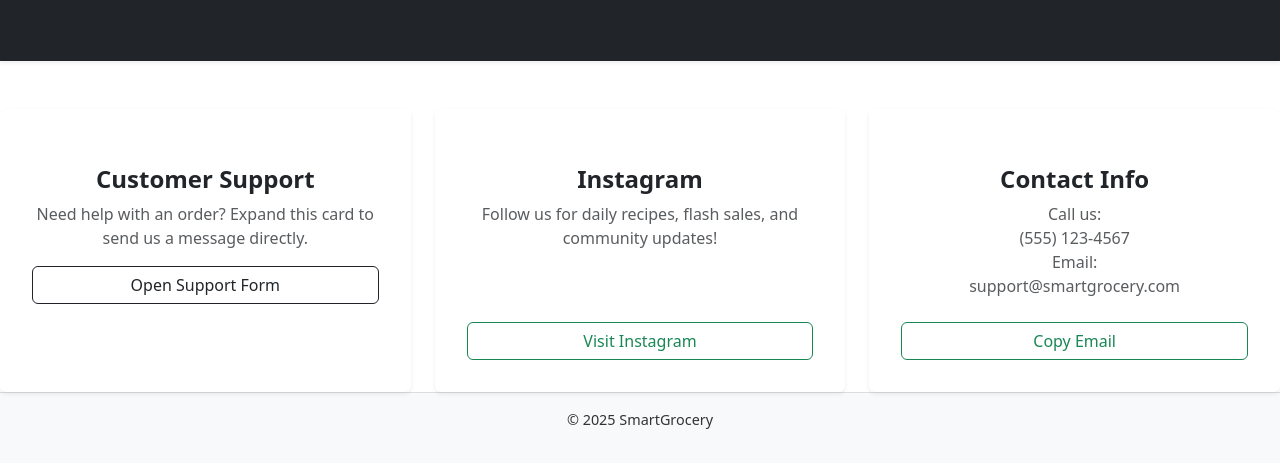
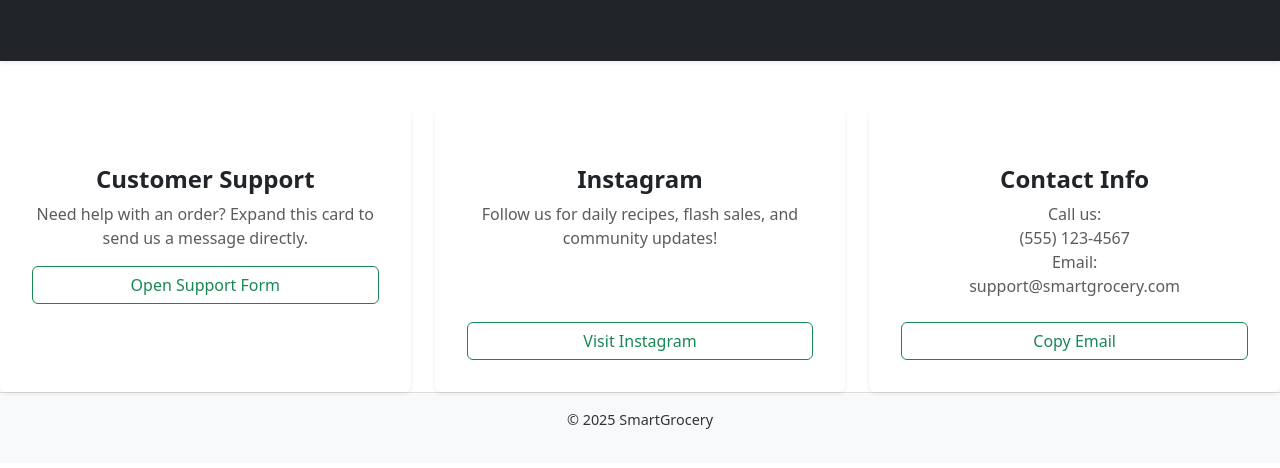
Before and after one commit to CS272-F25/p16, a plain HTML site: page contact.html in a window 1280 px wide. Shown: the part 308-776 px from the top of the page. Drawn offline with nearby package versions, Linux system fonts and the light colour scheme.

Commit message:
Last updated

```diff
--- a/contact.html
+++ b/contact.html
@@ -27,7 +27,7 @@
                         <h4 class="card-title fw-bold">Customer Support</h4>
                         <p class="card-text text-muted">Need help with an order? Expand this card to send us a message directly.</p>
                         <details class="w-100 mt-3">
-                            <summary class="btn btn-outline-dark w-100 list-unstyled">Open Support Form</summary>
+                            <summary class="btn btn-outline-success w-100">Open Support Form</summary>
                             <form id="support-form" class="mt-3 text-start p-3 bg-light rounded">
                                 <div class="mb-3">
                                     <label class="form-label small fw-bold">Email or Phone</label>
```
Also changed, not shown: js/recipe-recommendations.js (+7 -2 lines).
